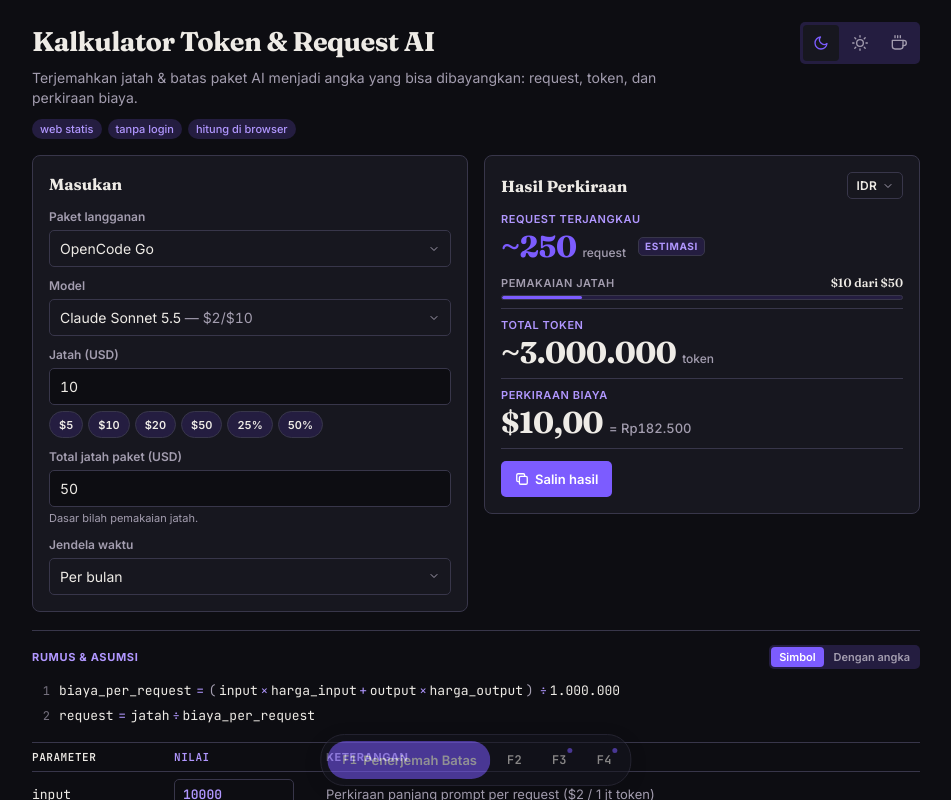
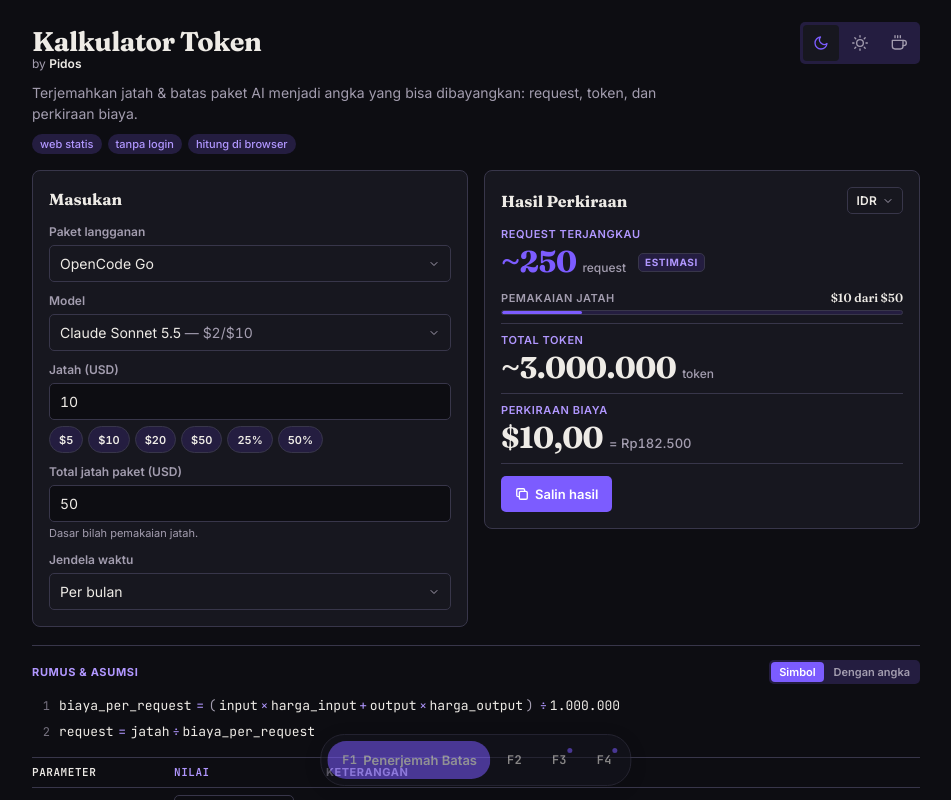
Before and after one commit to Pidzzzz/kalkulator-token-ai, a React (Vite) app: page / in a window 1280 px wide. Shown: the top 800 px of the page, without its empty margins (164-1115 px from the left). Built offline with nearby package versions, Linux system fonts and the light colour scheme.

Commit message:
style: judul ringkas + byline + animasi header (Sesi 3D)

```diff
--- a/index.html
+++ b/index.html
@@ -8,7 +8,7 @@
       name="description"
       content="Kalkulator Token & Request AI — terjemahkan jatah & batas paket AI menjadi angka yang bisa dibayangkan."
     />
-    <title>Kalkulator Token & Request AI</title>
+    <title>Kalkulator Token</title>
 
     <script>
       // Pulihkan tema tersimpan sebelum render pertama agar tidak ada kedipan
--- a/src/components/Header.jsx
+++ b/src/components/Header.jsx
@@ -44,7 +44,22 @@ export default function Header({ currentTheme, onThemeChange }) {
   return (
     <header className="header">
       <div className="header__title-row">
-        <h1 className="header__title">Kalkulator Token &amp; Request AI</h1>
+        <div className="header__title-block">
+          <h1 className="header__title header__in header__in--1">
+            Kalkulator Token
+          </h1>
+          <p className="header__byline header__in header__in--2">
+            by{" "}
+            <a
+              className="header__byline-link"
+              href="https://github.com/Pidzzzz"
+              target="_blank"
+              rel="noopener noreferrer"
+            >
+              Pidos
+            </a>
+          </p>
+        </div>
         <div className="theme-switcher" role="group" aria-label="Pilih tema tampilan">
           {THEMES.map(({ id, label, Icon }) => (
             <button
@@ -61,11 +76,15 @@ export default function Header({ currentTheme, onThemeChange }) {
           ))}
         </div>
       </div>
-      <p className="header__subtitle">
+      <p className="header__subtitle header__in header__in--3">
         Terjemahkan jatah &amp; batas paket AI menjadi angka yang bisa
         dibayangkan: request, token, dan perkiraan biaya.
       </p>
-      <div className="header__chips" role="list" aria-label="Status aplikasi">
+      <div
+        className="header__chips header__in header__in--4"
+        role="list"
+        aria-label="Status aplikasi"
+      >
         <span className="chip" role="listitem">web statis</span>
         <span className="chip" role="listitem">tanpa login</span>
         <span className="chip" role="listitem">hitung di browser</span>
--- a/src/index.css
+++ b/src/index.css
@@ -146,6 +146,11 @@ body {
   margin-block-end: 4px;
 }
 
+/* H1 + byline sebagai satu blok; pengalih tema tetap di kanan baris ini */
+.header__title-block {
+  min-width: 0;
+}
+
 .header__title {
   font-family: var(--font-heading);
   font-weight: 700;
@@ -153,6 +158,68 @@ body {
   line-height: 1.2;
   color: var(--ink);
   letter-spacing: -0.02em;
+}
+
+/* Byline "by Pidos": teks sekunder muted, nama semibold berwarna ink */
+.header__byline {
+  margin-block: -2px 6px;
+  font-size: 0.75rem;
+  line-height: 1.4;
+  color: var(--muted);
+}
+
+.header__byline-link {
+  font-weight: 600;
+  color: var(--ink);
+  text-decoration: none;
+  transition: color 0.15s ease;
+}
+
+.header__byline-link:hover,
+.header__byline-link:focus-visible {
+  color: var(--accent);
+  text-decoration: underline;
+}
+
+.header__byline-link:focus-visible {
+  outline: 2px solid var(--accent);
+  outline-offset: 1px;
+  border-radius: 2px;
+}
+
+/* Animasi masuk header — SEKALI saat halaman dimuat, berjenjang.
+   Hanya transform & opacity; berakhir persis di posisi alami. */
+@keyframes headerIn {
+  from {
+    opacity: 0;
+    transform: translateY(0.25em);
+  }
+}
+
+.header__in {
+  animation: headerIn 0.8s ease-out both;
+}
+
+.header__in--1 {
+  animation-delay: 0s;
+}
+
+.header__in--2 {
+  animation-delay: 0.1s;
+}
+
+.header__in--3 {
+  animation-delay: 0.2s;
+}
+
+.header__in--4 {
+  animation-delay: 0.3s;
+}
+
+@media (prefers-reduced-motion: reduce) {
+  .header__in {
+    animation: none;
+  }
 }
 
 /* Pengalih Tema: 3 Tombol Ikon (Bulan · Matahari · Kopi) */
```
Also changed, not shown: 1 other file (tests, documents, lock files or other folders).
